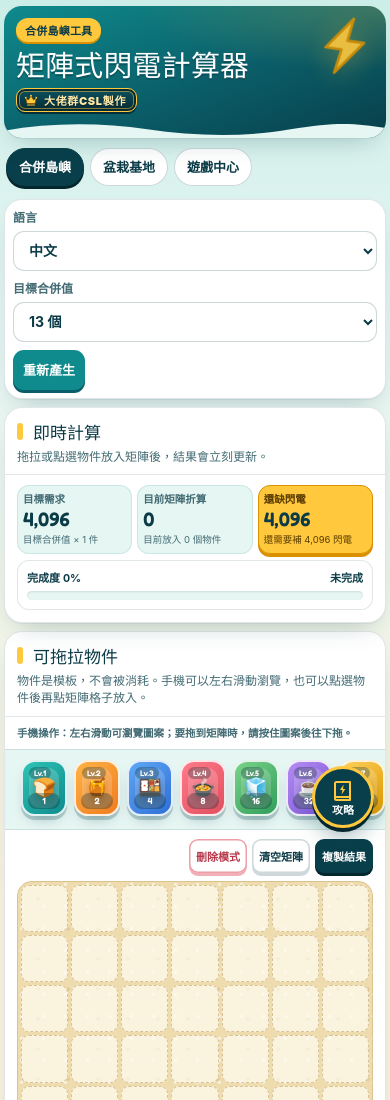
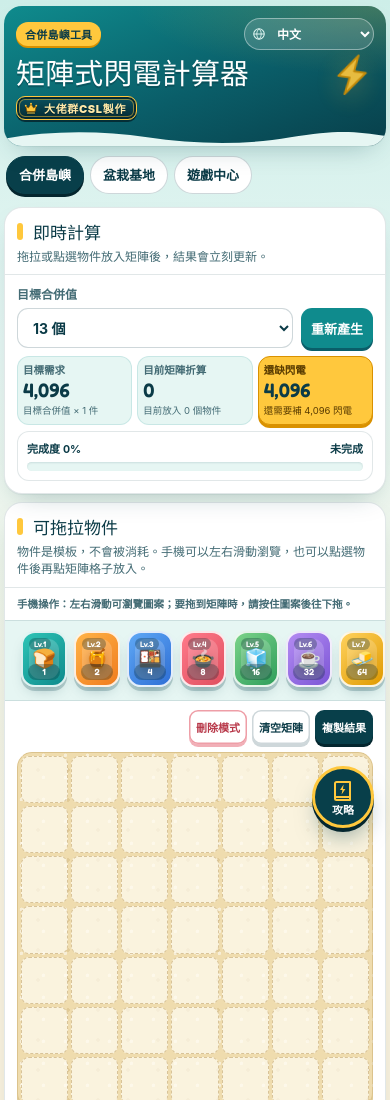
Before and after one commit to Der46/cm-merge, a plain HTML site: page index.html in a window 390 px wide. Shown: the top 1100 px of the page. Drawn offline with Linux system fonts and the light colour scheme; a web font is replaced by a local one.

Commit message:
feat: move language picker to title bar and target picker into live calculation
- Language picker sits in the title bar's top-right corner
- Target merge value and the rebuild button now live at the top of the live calculation panel; the separate toolbar is gone
- Target options are now 13 or custom

Co-Authored-By: Claude Opus 5.5 <noreply@anthropic.com>

```diff
--- a/css/style.css
+++ b/css/style.css
@@ -83,10 +83,10 @@ body.is-dragging {
 
 .hero-bolt {
     position: absolute;
-    right: 14px;
-    top: 10px;
-    width: 96px;
-    height: 96px;
+    right: 16px;
+    top: 52px;
+    width: 76px;
+    height: 76px;
     color: var(--bolt);
     opacity: 0.9;
     transform: rotate(8deg);
@@ -218,18 +218,88 @@ h1 {
     filter: drop-shadow(0 3px 8px rgba(255, 200, 61, 0.35));
 }
 
-/* ---------- Toolbar ---------- */
-.toolbar {
-    display: grid;
-    grid-template-columns: 1fr 1fr auto;
-    gap: 12px;
-    margin-top: 12px;
-    padding: 14px;
-    border-radius: var(--radius-xl);
-    background: var(--card);
-    border: 1px solid var(--line);
-    box-shadow: var(--shadow);
-    align-items: end;
+/* ---------- Title-bar language picker ---------- */
+.sr-only {
+    position: absolute;
+    width: 1px;
+    height: 1px;
+    padding: 0;
+    margin: -1px;
+    overflow: hidden;
+    clip: rect(0 0 0 0);
+    white-space: nowrap;
+    border: 0;
+}
+
+.hero-top {
+    position: relative;
+    z-index: 1;
+    display: flex;
+    align-items: center;
+    justify-content: space-between;
+    gap: 10px;
+    margin-bottom: 12px;
+}
+
+.hero-top .hero-badge {
+    margin-bottom: 0;
+}
+
+.hero-lang {
+    position: relative;
+    flex: 0 0 auto;
+    display: flex;
+    align-items: center;
+}
+
+.hero-lang-icon {
+    position: absolute;
+    left: 10px;
+    width: 16px;
+    height: 16px;
+    color: #dff5f1;
+    pointer-events: none;
+}
+
+.hero-lang select {
+    width: auto;
+    max-width: 170px;
+    height: 36px;
+    padding: 6px 10px 6px 32px;
+    border-radius: 999px;
+    color: #fff;
+    background: rgba(255, 255, 255, 0.14);
+    border: 1.5px solid rgba(255, 255, 255, 0.4);
+    font-size: 13px;
+    font-weight: 800;
+    cursor: pointer;
+}
+
+.hero-lang select:hover {
+    background: rgba(255, 255, 255, 0.22);
+}
+
+.hero-lang select:focus-visible {
+    border-color: var(--bolt);
+    box-shadow: 0 0 0 3px rgba(255, 200, 61, 0.35);
+}
+
+.hero-lang option {
+    color: var(--ink);
+    background: #fff;
+}
+
+/* ---------- Target picker inside the live calculation panel ---------- */
+.result-controls {
+    display: flex;
+    align-items: flex-end;
+    gap: 10px;
+    margin-bottom: 12px;
+}
+
+.result-controls .field {
+    flex: 1 1 auto;
+    min-width: 0;
 }
 
 .field label {
@@ -1249,10 +1319,10 @@ body.is-dragging .guide-fab {
     }
 
     .hero-bolt {
-        width: 64px;
-        height: 64px;
-        right: 8px;
-        top: 8px;
+        width: 46px;
+        height: 46px;
+        right: 10px;
+        top: 46px;
     }
 
     .hero-wave {
@@ -1298,12 +1368,26 @@ body.is-dragging .guide-fab {
         height: 24px;
     }
 
-    .toolbar {
-        grid-template-columns: 1fr;
-        margin-top: 8px;
-        padding: 10px;
+    .hero-top {
+        margin-bottom: 8px;
+    }
+
+    .hero-lang select {
+        max-width: 130px;
+        height: 32px;
+        padding: 4px 8px 4px 28px;
+        font-size: 12px;
+    }
+
+    .hero-lang-icon {
+        left: 8px;
+        width: 14px;
+        height: 14px;
+    }
+
+    .result-controls {
         gap: 8px;
-        border-radius: 18px;
+        margin-bottom: 8px;
     }
 
     select,
@@ -1483,11 +1567,6 @@ body.is-dragging .guide-fab {
 
     .hero {
         padding: 12px 12px 26px;
-    }
-
-    .toolbar {
-        grid-template-columns: 1fr;
-        padding: 8px;
     }
 
     .result-card {
--- a/index.html
+++ b/index.html
@@ -38,7 +38,27 @@
                 <path fill="currentColor" stroke="#d99100" stroke-width="1" stroke-linejoin="round"
                     d="M13.5 1.5 4.5 13.5h6l-1.5 9 9.5-12.5h-6.2z" />
             </svg>
-            <div class="hero-badge" data-i18n="heroBadge">合併島嶼工具</div>
+            <div class="hero-top">
+                <div class="hero-badge" data-i18n="heroBadge">合併島嶼工具</div>
+                <div class="hero-lang">
+                    <svg class="hero-lang-icon" viewBox="0 0 24 24" aria-hidden="true" focusable="false">
+                        <circle cx="12" cy="12" r="9" fill="none" stroke="currentColor" stroke-width="1.8" />
+                        <path d="M3 12h18M12 3c2.6 2.6 3.8 5.6 3.8 9s-1.2 6.4-3.8 9M12 3c-2.6 2.6-3.8 5.6-3.8 9s1.2 6.4 3.8 9" fill="none" stroke="currentColor" stroke-width="1.6" />
+                    </svg>
+                    <label class="sr-only" for="languageSelect" data-i18n="languageLabel">語言</label>
+                    <select id="languageSelect">
+                        <option value="zh-Hant">中文</option>
+                        <option value="en">English</option>
+                        <option value="vi">Tiếng Việt</option>
+                        <option value="ja">日本語</option>
+                        <option value="ko">한국어</option>
+                        <option value="th">ไทย</option>
+                        <option value="id">Bahasa Indonesia</option>
+                        <option value="es">Español</option>
+                        <option value="pt">Português</option>
+                    </select>
+                </div>
+            </div>
             <div class="hero-title-row">
                 <h1 data-i18n="heroTitle">矩陣式閃電計算器</h1>
                 <span class="hero-credit">
@@ -61,40 +81,6 @@
             <a class="event-tab" href="#game-center" data-event="game-center" data-i18n="eventGameCenter">遊戲中心</a>
         </nav>
 
-        <section class="toolbar">
-            <div class="field">
-                <label for="languageSelect" data-i18n="languageLabel">語言</label>
-                <select id="languageSelect">
-                    <option value="zh-Hant">中文</option>
-                    <option value="en">English</option>
-                    <option value="vi">Tiếng Việt</option>
-                    <option value="ja">日本語</option>
-                    <option value="ko">한국어</option>
-                    <option value="th">ไทย</option>
-                    <option value="id">Bahasa Indonesia</option>
-                    <option value="es">Español</option>
-                    <option value="pt">Português</option>
-                </select>
-            </div>
-
-            <div class="field">
-                <label for="targetSelect" data-i18n="targetSelectLabel">目標合併值</label>
-                <div class="target-inputs">
-                    <select id="targetSelect">
-                        <option value="11">11 個</option>
-                        <option value="12">12 個</option>
-                        <option value="13" selected>13 個</option>
-                        <option value="custom">自行輸入</option>
-                    </select>
-                    <input type="number" id="customTargetInput" class="custom-input" min="1" max="25" placeholder="個數" />
-                </div>
-            </div>
-
-            <div class="button-row">
-                <button id="buildBtn" data-i18n="buildBtn">重新產生</button>
-            </div>
-        </section>
-
         <section class="panel result-panel">
             <div class="panel-head">
                 <h2 class="panel-title" data-i18n="resultTitle">即時計算</h2>
@@ -102,6 +88,20 @@
             </div>
 
             <div class="panel-body">
+                <div class="result-controls">
+                    <div class="field">
+                        <label for="targetSelect" data-i18n="targetSelectLabel">目標合併值</label>
+                        <div class="target-inputs">
+                            <select id="targetSelect">
+                                <option value="13" selected>13 個</option>
+                                <option value="custom">自行輸入</option>
+                            </select>
+                            <input type="number" id="customTargetInput" class="custom-input" min="1" max="25" placeholder="個數" />
+                        </div>
+                    </div>
+                    <button id="buildBtn" data-i18n="buildBtn">重新產生</button>
+                </div>
+
                 <div class="result-list">
                     <div class="result-card">
                         <div class="result-label" data-i18n="targetDemand">目標需求</div>
--- a/js/merge-core.js
+++ b/js/merge-core.js
@@ -128,7 +128,7 @@ const getSelectedTargetCount = () => {
 
 const renderTargetOptions = () => {
     const selectedValue = targetSelect.value || String(state.targetCount || 13);
-    const counts = [11, 12, 13];
+    const counts = [13];
 
     targetSelect.innerHTML = "";
 
```
Also changed, not shown: 1 other file.
